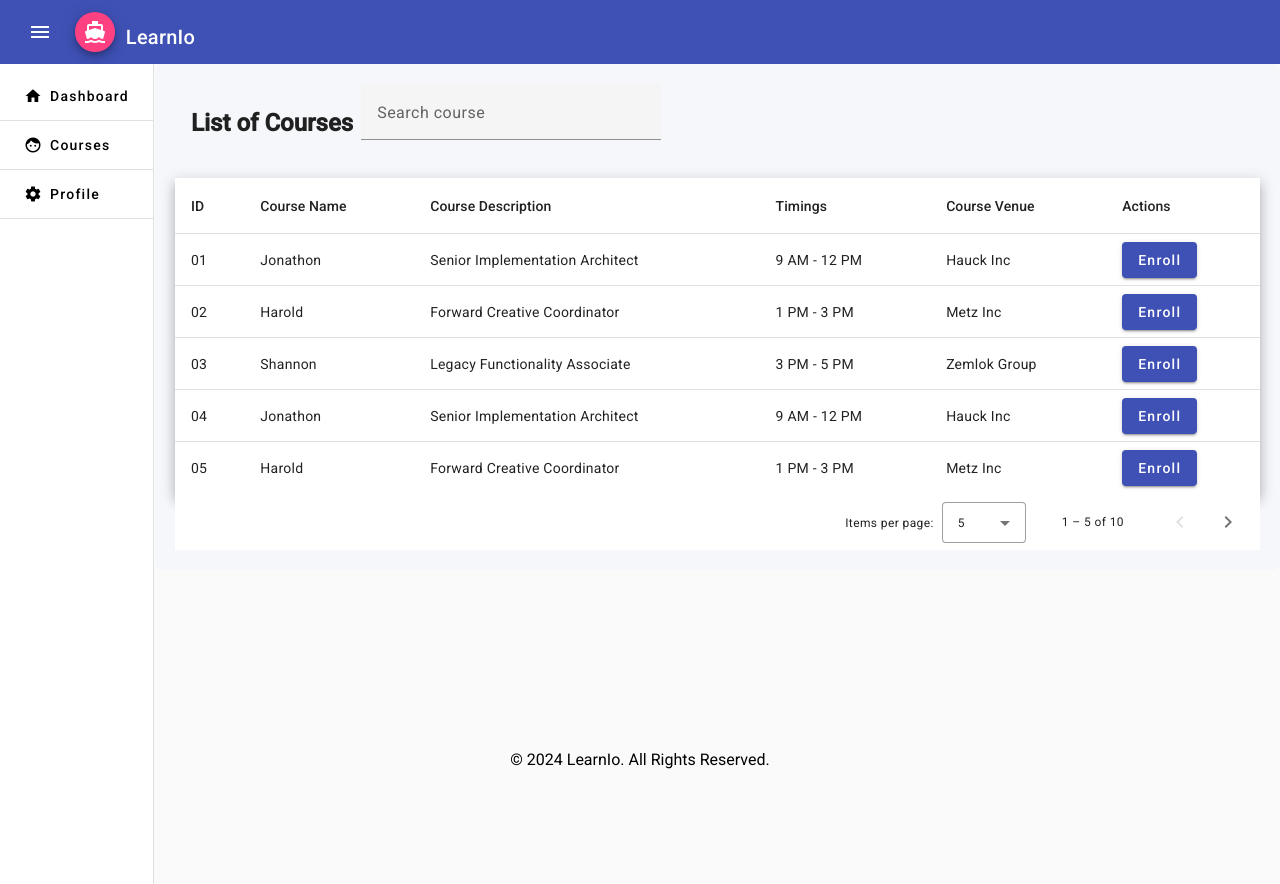
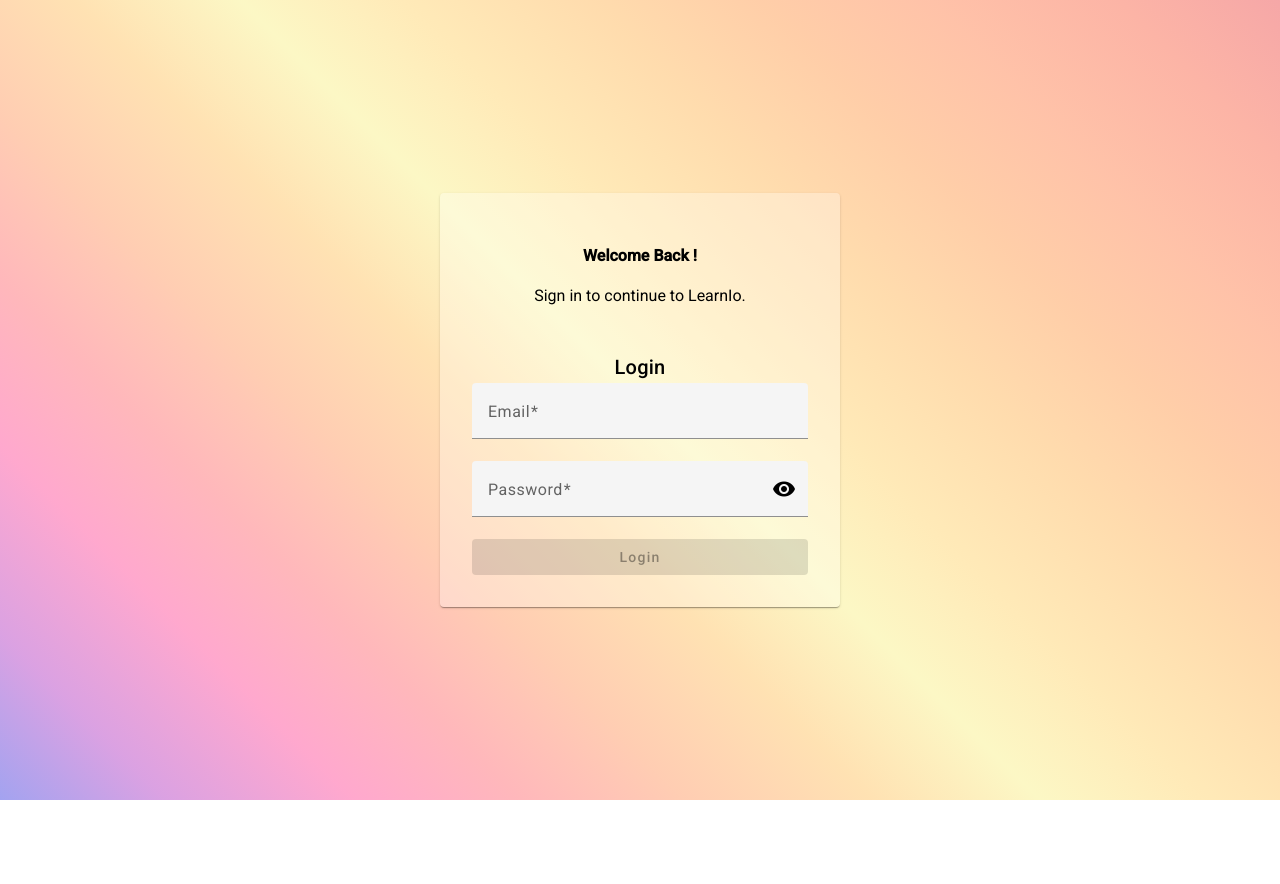
Before and after one commit to revathisekar19/LMS, an Angular app: page /view in a window 1280 px wide. After the commit the page ends 800 px from the top, so only its background shows below. Built offline with nearby package versions, Linux system fonts and the light colour scheme.

Commit message:
resolved gitignore

```diff
--- a/src/app/app.component.html
+++ b/src/app/app.component.html
@@ -1,3 +1,2 @@
-<!-- <app-login *ngIf="!isAuthenticated()"></app-login>
-<app-navbar *ngIf="isAuthenticated()"></app-navbar> -->
-<app-navbar></app-navbar>
+<app-login *ngIf="!isAuthenticated()"></app-login>
+<app-navbar *ngIf="isAuthenticated()"></app-navbar>
```
